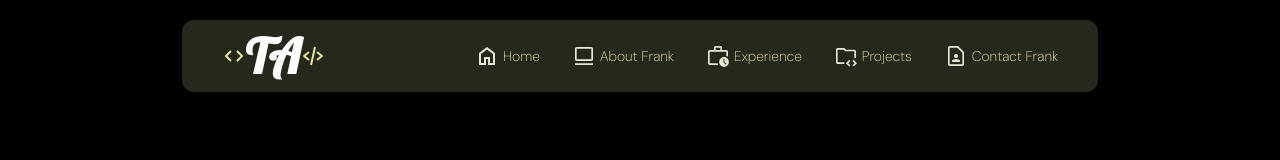
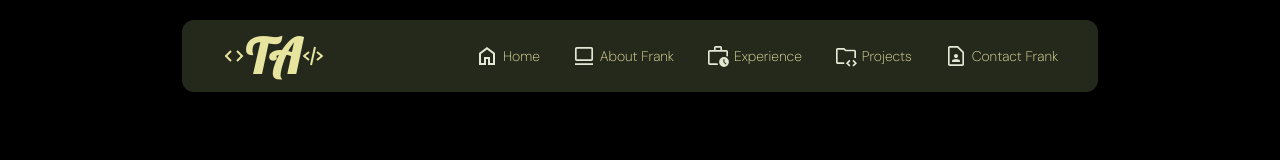
Before and after one commit to FrankTopzy/My-Portfolio, a React (Vite) app in the folder frontend/: page / in a window 1280 px wide. Shown: the top 160 px of the page. Built offline with nearby package versions, Linux system fonts and the light colour scheme.

Commit message:
Interchanged the Logo color while scrolling.

```diff
--- a/frontend/src/components/Navbar/Navbar.tsx
+++ b/frontend/src/components/Navbar/Navbar.tsx
@@ -41,7 +41,7 @@ function Navbar({isOpen, setIsOpen}: NavbarType) {
       <header className={`${Styles.header} flex items-center justify-between gap-[150px] fixed top-5 bg-[var(--navbar-bg)] text-[#E6E49F] py-1 xl:py-3 px-3 xl:px-10 rounded-xl hover:scale-105 transition-all z-100`}>
         <div className="flex items-center font-[Lobster] font-bold">
           <BiCode className='text-2xl font-bold'/>
-          <span className={`${scrollUp ? 'text-4xl text-[#E6E49F]' : 'text-5xl text-white'} max-md:text-3xl lg: xl: transition-all`}>TA</span>
+          <span className={`${scrollUp ? 'text-4xl text-white' : 'text-5xl text-[#E6E49F]'} max-md:text-3xl lg: xl: transition-all`}>TA</span>
           <BiCodeAlt className='text-2xl font-bold'/>
         </div>
 
```
